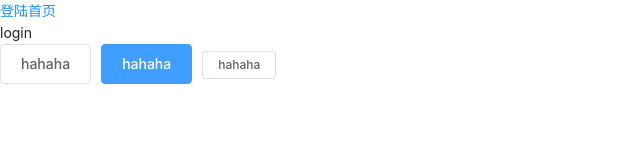
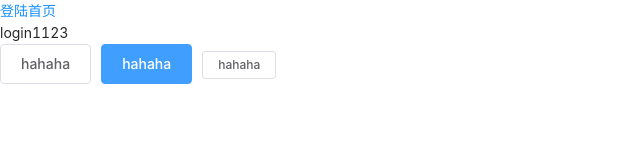
Before and after one commit to Flying-Bird1999/vue3-ts-project, a Vue app: page /#/login in a window 1280 px wide. Shown: the top 160 px of the page, without its empty margins (0-640 px from the left). Built offline with nearby package versions, Linux system fonts and the light colour scheme.

Commit message:
修复了运行bug

```diff
--- a/src/views/login/login.vue
+++ b/src/views/login/login.vue
@@ -1,6 +1,6 @@
 <template>
     <div>
-        login
+        login1123
     </div>
 </template>
 
```
